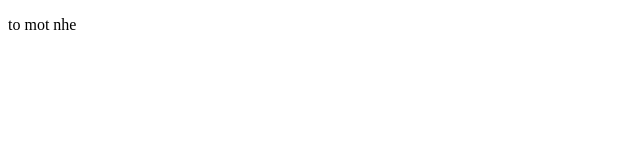
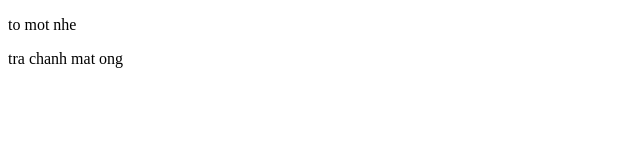
Before and after one commit to laba456123/nhom1.github.io, a plain HTML site: page index.html in a window 1280 px wide. Shown: the full height of the page, 0-640 px from the left. Drawn offline with Linux system fonts and the light colour scheme.

Commit message:
Add text 'tra chanh mat ong' to index.html

```diff
--- a/index.html
+++ b/index.html
@@ -7,5 +7,6 @@
 </head>
 <body>
     <p>to mot nhe</p>
+    tra chanh mat ong
 </body>
 </html>
```
